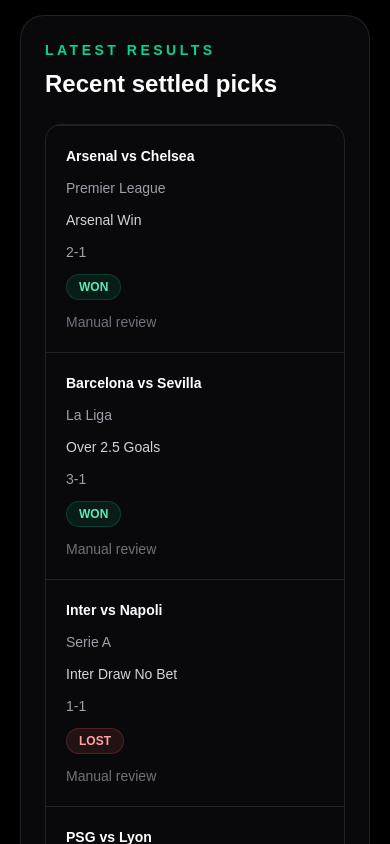
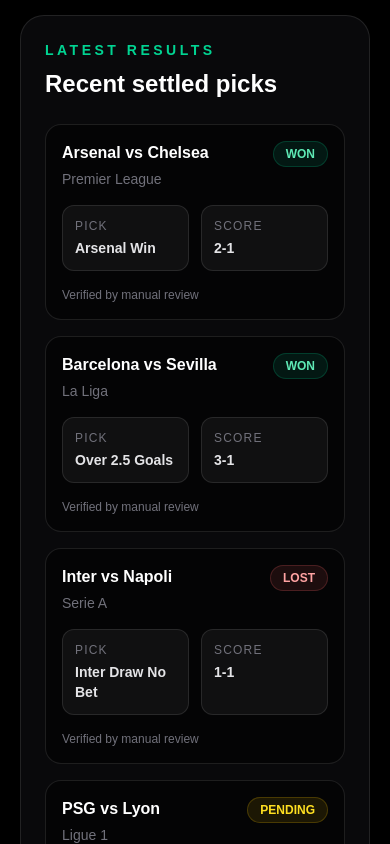
Before and after one commit to Scoreleeo/profbint-results, a Next.js app: page / in a window 390 px wide. Shown: the part 2400-3244 px from the top of the page. Built offline with nearby package versions, Linux system fonts and the light colour scheme.

Commit message:
Improve mobile latest results layout

```diff
--- a/app/page.tsx
+++ b/app/page.tsx
@@ -1,10 +1,7 @@
 import StatCard from "@/components/dashboard/stat-card";
 import ResultBadge from "@/components/dashboard/result-badge";
 
-import {
-  latestResults,
-  leagueStats,
-} from "@/lib/mock-results";
+import { latestResults, leagueStats } from "@/lib/mock-results";
 
 export default function Home() {
   return (
@@ -47,23 +44,11 @@ export default function Home() {
             detail="46 won / 22 lost"
           />
 
-          <StatCard
-            label="Won"
-            value="46"
-            detail="Settled winning picks"
-          />
+          <StatCard label="Won" value="46" detail="Settled winning picks" />
 
-          <StatCard
-            label="Lost"
-            value="22"
-            detail="Settled losing picks"
-          />
+          <StatCard label="Lost" value="22" detail="Settled losing picks" />
 
-          <StatCard
-            label="Pending"
-            value="8"
-            detail="Awaiting final scores"
-          />
+          <StatCard label="Pending" value="8" detail="Awaiting final scores" />
         </section>
 
         <section className="grid gap-6 lg:grid-cols-3">
@@ -79,9 +64,7 @@ export default function Home() {
                 </h2>
               </div>
 
-              <p className="text-sm text-zinc-500">
-                Mock data preview
-              </p>
+              <p className="text-sm text-zinc-500">Mock data preview</p>
             </div>
 
             <div className="grid gap-4 sm:grid-cols-2">
@@ -90,17 +73,13 @@ export default function Home() {
                   key={item.league}
                   className="rounded-2xl border border-white/10 bg-black/60 p-5"
                 >
-                  <p className="text-sm text-zinc-400">
-                    {item.league}
-                  </p>
+                  <p className="text-sm text-zinc-400">{item.league}</p>
 
                   <p className="mt-3 text-3xl font-bold text-white">
                     {item.accuracy}
                   </p>
 
-                  <p className="mt-2 text-sm text-zinc-500">
-                    {item.record}
-                  </p>
+                  <p className="mt-2 text-sm text-zinc-500">{item.record}</p>
                 </div>
               ))}
             </div>
@@ -115,22 +94,16 @@ export default function Home() {
               Highest-confidence picks
             </h2>
 
-            <p className="mt-6 text-5xl font-bold text-emerald-300">
-              74%
-            </p>
+            <p className="mt-6 text-5xl font-bold text-emerald-300">74%</p>
 
             <p className="mt-3 text-sm leading-6 text-zinc-300">
               Mock accuracy for picks marked as strongest confidence.
             </p>
 
             <div className="mt-6 rounded-2xl border border-white/10 bg-black/40 p-4">
-              <p className="text-sm text-zinc-400">
-                Record
-              </p>
+              <p className="text-sm text-zinc-400">Record</p>
 
-              <p className="mt-1 text-xl font-semibold">
-                23W / 8L
-              </p>
+              <p className="mt-1 text-xl font-semibold">23W / 8L</p>
             </div>
           </div>
         </section>
@@ -141,13 +114,60 @@ export default function Home() {
               Latest Results
             </p>
 
-            <h2 className="mt-2 text-2xl font-bold">
-              Recent settled picks
-            </h2>
+            <h2 className="mt-2 text-2xl font-bold">Recent settled picks</h2>
           </div>
 
-          <div className="overflow-hidden rounded-2xl border border-white/10">
-            <div className="hidden grid-cols-6 bg-white/5 px-5 py-3 text-xs font-semibold uppercase tracking-widest text-zinc-500 md:grid">
+          <div className="space-y-4 md:hidden">
+            {latestResults.map((match) => (
+              <article
+                key={`${match.home}-${match.away}-mobile`}
+                className="rounded-2xl border border-white/10 bg-black/50 p-4"
+              >
+                <div className="flex items-start justify-between gap-3">
+                  <div>
+                    <p className="text-base font-semibold text-white">
+                      {match.home} vs {match.away}
+                    </p>
+
+                    <p className="mt-1 text-sm text-zinc-500">
+                      {match.league}
+                    </p>
+                  </div>
+
+                  <ResultBadge result={match.result} />
+                </div>
+
+                <div className="mt-4 grid grid-cols-2 gap-3 text-sm">
+                  <div className="rounded-xl border border-white/10 bg-white/5 p-3">
+                    <p className="text-xs uppercase tracking-widest text-zinc-500">
+                      Pick
+                    </p>
+
+                    <p className="mt-1 font-semibold text-zinc-200">
+                      {match.pick}
+                    </p>
+                  </div>
+
+                  <div className="rounded-xl border border-white/10 bg-white/5 p-3">
+                    <p className="text-xs uppercase tracking-widest text-zinc-500">
+                      Score
+                    </p>
+
+                    <p className="mt-1 font-semibold text-zinc-200">
+                      {match.score}
+                    </p>
+                  </div>
+                </div>
+
+                <p className="mt-4 text-xs text-zinc-500">
+                  Verified by manual review
+                </p>
+              </article>
+            ))}
+          </div>
+
+          <div className="hidden overflow-hidden rounded-2xl border border-white/10 md:block">
+            <div className="grid grid-cols-6 bg-white/5 px-5 py-3 text-xs font-semibold uppercase tracking-widest text-zinc-500">
               <span>Match</span>
               <span>League</span>
               <span>Pick</span>
@@ -159,31 +179,23 @@ export default function Home() {
             {latestResults.map((match) => (
               <div
                 key={`${match.home}-${match.away}`}
-                className="grid gap-3 border-t border-white/10 px-5 py-5 text-sm md:grid-cols-6 md:items-center"
+                className="grid grid-cols-6 items-center gap-3 border-t border-white/10 px-5 py-5 text-sm"
               >
                 <div className="font-semibold">
                   {match.home} vs {match.away}
                 </div>
 
-                <div className="text-zinc-400">
-                  {match.league}
-                </div>
+                <div className="text-zinc-400">{match.league}</div>
 
-                <div className="text-zinc-300">
-                  {match.pick}
-                </div>
+                <div className="text-zinc-300">{match.pick}</div>
 
-                <div className="text-zinc-400">
-                  {match.score}
-                </div>
+                <div className="text-zinc-400">{match.score}</div>
 
                 <div>
                   <ResultBadge result={match.result} />
                 </div>
 
-                <div className="text-zinc-500">
-                  Manual review
-                </div>
+                <div className="text-zinc-500">Manual review</div>
               </div>
             ))}
           </div>
```
